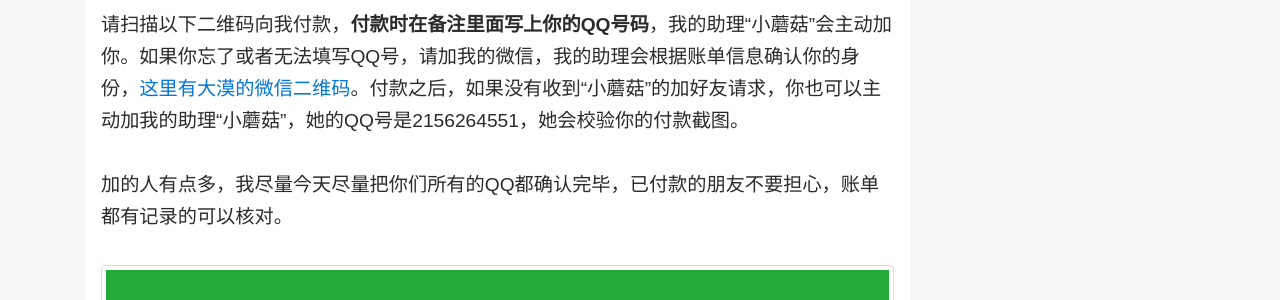
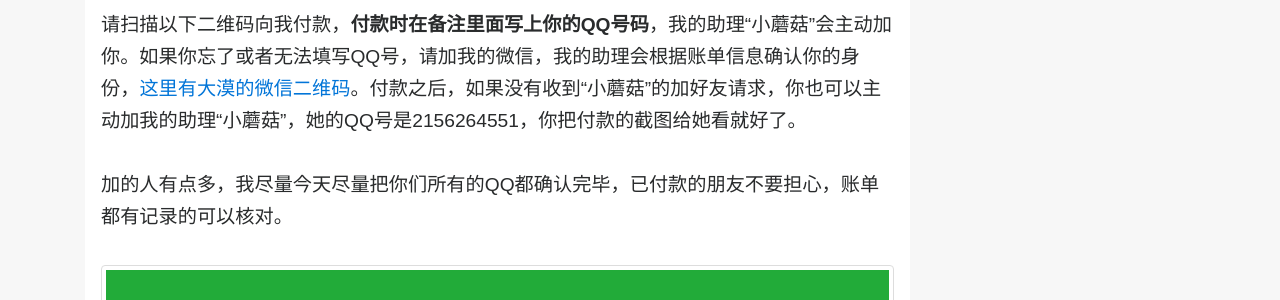
Before and after one commit to dukuiran/damoqiongqiu.github.io, a Jekyll site: the page built from _posts/2017-08-09-angular-course.markdown, in a window 1280 px wide and 900 px high, scrolled down 480 px. Shown: the part 182-482 px from the top of the window. Built offline with Jekyll 4.4.1, drawn with Linux system fonts in a browser that asks for light colours; nearby versions of some CDN libraries; comment, search, counter and statistics services are not loaded.

Commit message:
更新内容

```diff
--- a/_posts/2017-08-09-angular-course.markdown
+++ b/_posts/2017-08-09-angular-course.markdown
@@ -18,7 +18,7 @@ excerpt: 大漠的收费Angular课程
 
 **费用**：100元/人（真不贵，相当于5包金南京、一顿肯德基、或者3杯星巴克。大漠的品牌价值，加上长期讲课对大家的了解，还有其它一些附加的价值，跟大漠勾搭上你绝对赚的。）
 
-请扫描以下二维码向我付款，**付款时在备注里面写上你的QQ号码**，我的助理“小蘑菇”会主动加你。如果你忘了或者无法填写QQ号，请加我的微信，我的助理会根据账单信息确认你的身份，<a href="https://damoqiongqiu.github.io/about/index.html" target="_blank">这里有大漠的微信二维码</a>。付款之后，如果没有收到“小蘑菇”的加好友请求，你也可以主动加我的助理“小蘑菇”，她的QQ号是2156264551，她会校验你的付款截图。
+请扫描以下二维码向我付款，**付款时在备注里面写上你的QQ号码**，我的助理“小蘑菇”会主动加你。如果你忘了或者无法填写QQ号，请加我的微信，我的助理会根据账单信息确认你的身份，<a href="https://damoqiongqiu.github.io/about/index.html" target="_blank">这里有大漠的微信二维码</a>。付款之后，如果没有收到“小蘑菇”的加好友请求，你也可以主动加我的助理“小蘑菇”，她的QQ号是2156264551，你把付款的截图给她看就好了。
 
 加的人有点多，我尽量今天尽量把你们所有的QQ都确认完毕，已付款的朋友不要担心，账单都有记录的可以核对。
 
```
